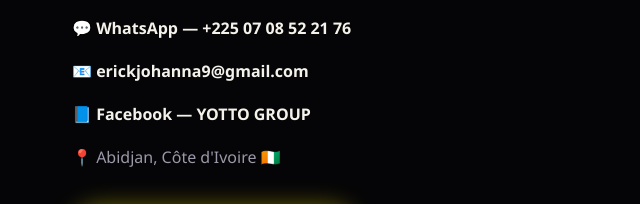
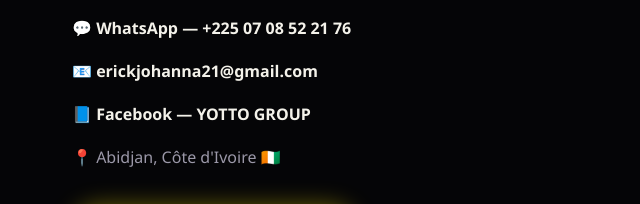
Before and after one commit to erickjohanna9/yotto-group, a plain HTML site: page index.html in a window 1280 px wide. Shown: the part 3861-4065 px from the top of the page, 0-640 px from the left. Drawn offline with Linux system fonts and the light colour scheme.

Commit message:
Update contact email address in index.html

```diff
--- a/index.html
+++ b/index.html
@@ -125,7 +125,7 @@
       <ul class="contact-list">
         <li>📞 <a href="tel:+2250708522176">+225 07 08 52 21 76</a></li>
         <li>💬 <a href="https://wa.me/2250708522176" target="_blank" rel="noopener">WhatsApp — +225 07 08 52 21 76</a></li>
-        <li>📧 <a href="mailto:erickjohanna9@gmail.com">erickjohanna9@gmail.com</a></li>
+        <li>📧 <a href="mailto:erickjohanna21@gmail.com">erickjohanna21@gmail.com</a></li>
         <li>📘 <a href="https://www.facebook.com/profile.php?id=100063998702095" target="_blank" rel="noopener"><strong>Facebook — YOTTO GROUP</strong></a></li>
         <li>📍 Abidjan, Côte d'Ivoire 🇨🇮</li>
       </ul>
```
